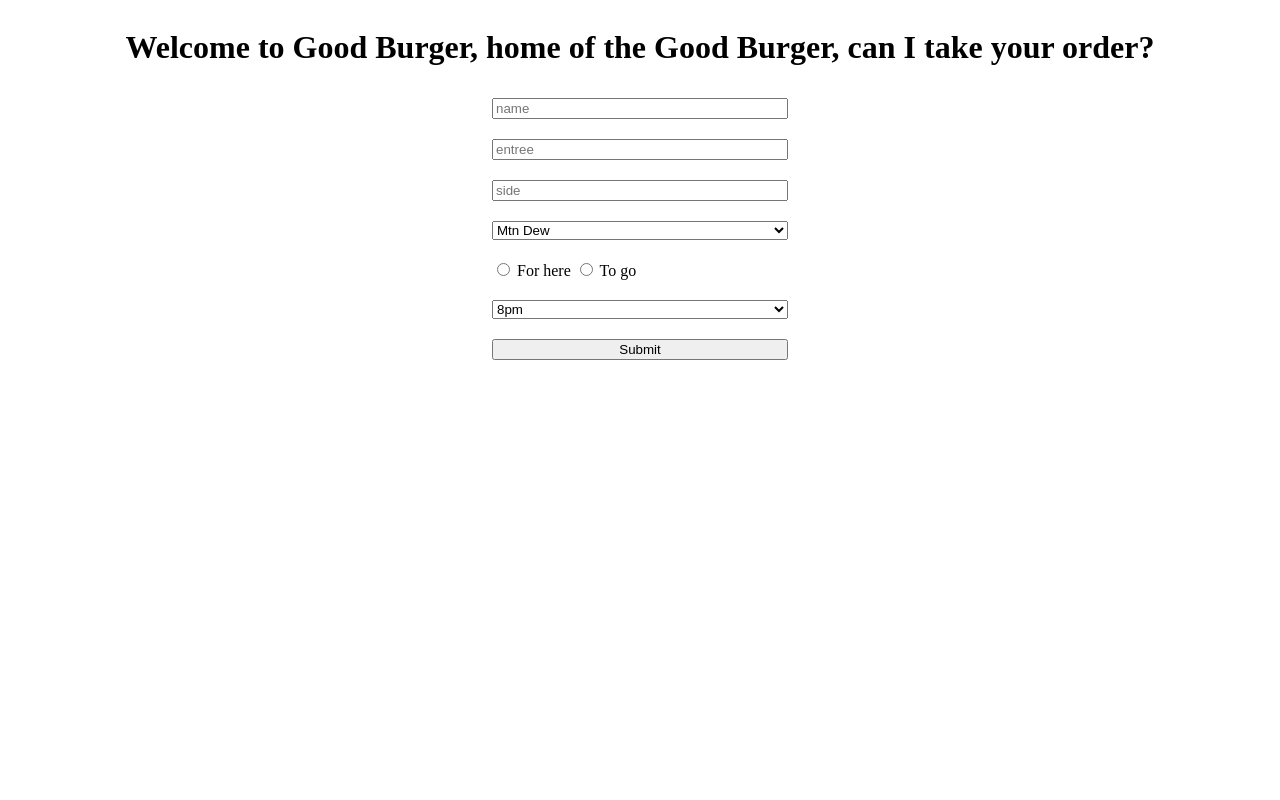
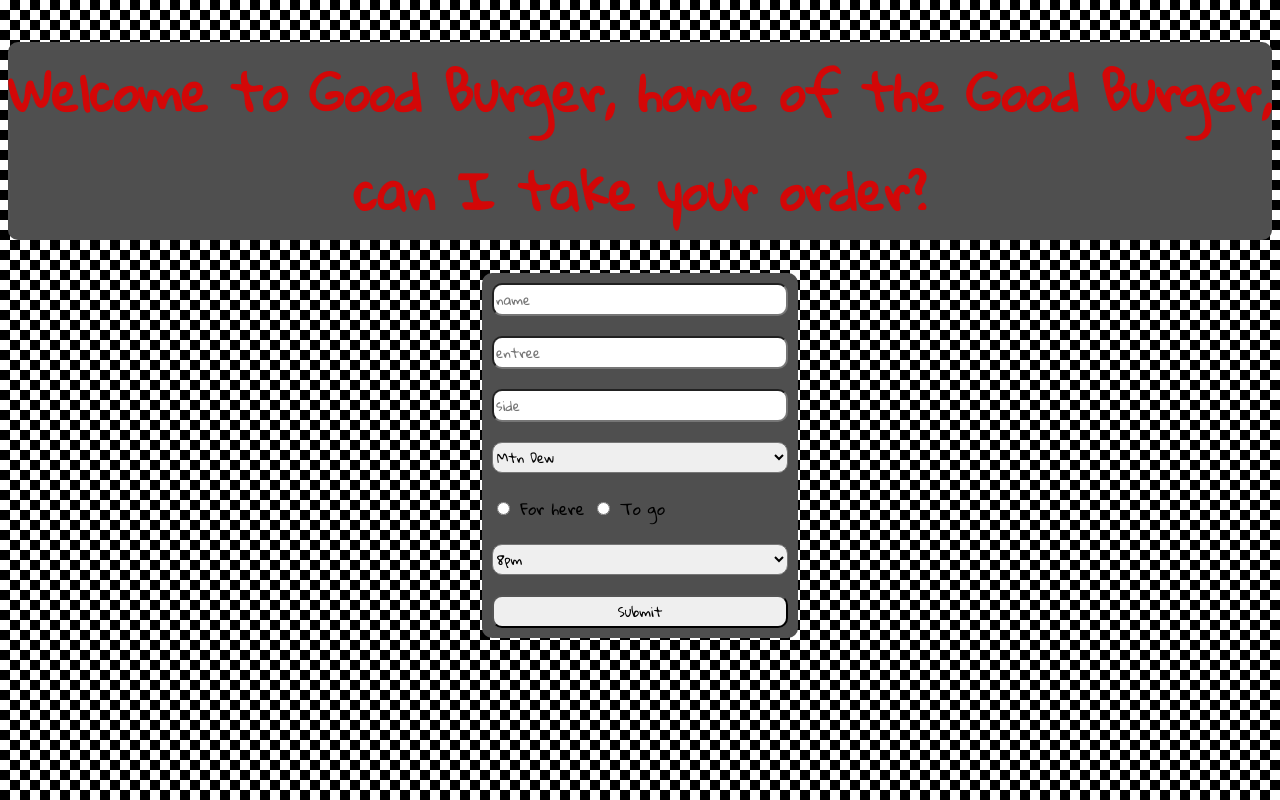
Before and after one commit to nclark561/orderTakerFullstack, a website: page client/index.html in a window 1280 px wide. Drawn offline with nearby package versions, Linux system fonts and the light colour scheme.

Commit message:
added styling to be 60s diner themed

```diff
--- a/client/index.css
+++ b/client/index.css
@@ -2,16 +2,28 @@
     display:flex;
     flex-direction: column;
     align-items: center;
+    background-image: linear-gradient(45deg, #000000 25%, transparent 25%), linear-gradient(-45deg, #000000 25%, transparent 25%), linear-gradient(45deg, transparent 75%, #000000 75%), linear-gradient(-45deg, transparent 75%, #000000 75%);
+    background-size: 20px 20px;
+    background-position: 0 0, 0 10px, 10px -10px, -10px 0px;
 }
 form {
         display:flex;
         flex-direction: column;
         width: 25%;
+        background-color: #4f4f4f;
+        border-radius: 10px;
 }
 
 form > *{
     margin: 10px;
+    border-radius: 10px;
+    font-family: 'Gloria Hallelujah', cursive;
 }
 h1 {
     text-align: center;
+    font-family: 'Gloria Hallelujah', cursive;
+    font-size: 50px;
+    background-color: #4f4f4f;
+    color: rgb(211, 7, 7);
+    border-radius: 10px;
 }
--- a/client/index.html
+++ b/client/index.html
@@ -5,6 +5,9 @@
     <meta http-equiv="X-UA-Compatible" content="IE=edge">
     <meta name="viewport" content="width=device-width, initial-scale=1.0">
     <link rel="stylesheet" href="index.css">
+    <link rel="preconnect" href="https://fonts.googleapis.com">
+    <link rel="preconnect" href="https://fonts.gstatic.com" crossorigin>
+    <link href="https://fonts.googleapis.com/css2?family=Gloria+Hallelujah&display=swap" rel="stylesheet">
     <title>Document</title>
 </head>
 <body>
```
